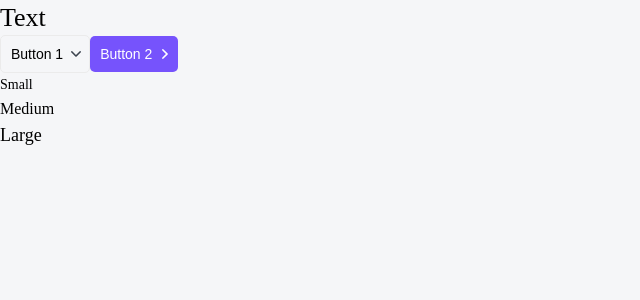
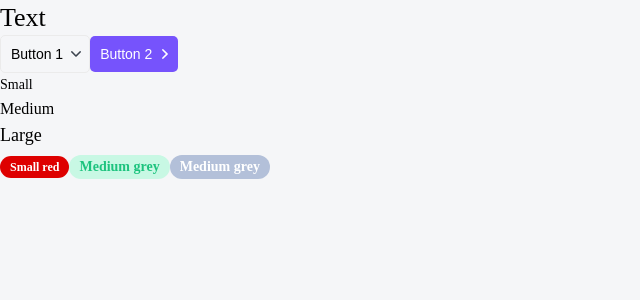
Before and after one commit to AlexanderBitagirov/NestJS-TypeScript, a Next.js app: page / in a window 1280 px wide. Shown: the top 300 px of the page, without its empty margins (0-640 px from the left). Built offline with nearby package versions, Linux system fonts and the light colour scheme.

Commit message:
created Tag component

```diff
--- /dev/null
+++ b/components/Tag/Tag.module.css
@@ -0,0 +1,53 @@
+.tag {
+    display: inline-block;
+
+    box-sizing: border-box;
+    margin-top: 5px;
+    border-radius: 20px;
+}
+
+.s {
+    padding: 5px 10px;
+
+    font-size: 12px;
+    line-height: 12px;
+}
+
+
+.m {
+    padding: 5px 10px;
+
+    font-size: 14px;
+    line-height: 14px;
+}
+
+.ghost {
+    border: 1px solid var(--gray-light);
+}
+
+.red {
+    color: var(--white);
+    background-color: #DE0000;
+
+    font-weight: bold;
+}
+
+.grey {
+    color: var(--white);
+    background-color: #B3C0D9;
+
+    font-weight: bold;
+}
+
+.green {
+    color: var(--green);
+    background: var(--green-light);
+
+    font-weight: bold;
+}
+
+.primary {
+    color: var(--primary);
+    background: none;
+    border:  1px solid var(--primary);
+}
--- /dev/null
+++ b/components/Tag/Tag.tsx
@@ -0,0 +1,24 @@
+import { PtagProps } from "./Tag.props";
+import styles from "./Tag.module.css";
+import cn from "classnames";
+
+export const Tag = ({size = 's' , children, color = 'ghost', href, className, ...props}: PtagProps):JSX.Element => {
+    return(
+        <p className={cn(styles.tag, className, {
+            [styles.s]: size === "s",
+            [styles.m]: size === "m",
+            [styles.ghost]: color === "ghost",
+            [styles.red]: color === "red",
+            [styles.grey]: color === "grey",
+            [styles.green]: color === "green",
+            [styles.primary]: color === "primary",
+        })} {...props}
+        >
+            {
+            href
+            ? <a href={href}>{children}</a>
+            : <>{children}</>
+            }
+        </p>
+    );
+};
--- a/components/index.tsx
+++ b/components/index.tsx
@@ -1,3 +1,4 @@
 export * from './Htag/Htag';
 export * from './Button/Button';
 export * from './Ptag/Ptag';
+export * from './Tag/Tag';
--- a/pages/index.tsx
+++ b/pages/index.tsx
@@ -1,5 +1,5 @@
 import type { NextPage } from 'next';
-import { Button, Htag, Ptag } from '../components';
+import { Button, Htag, Ptag, Tag } from '../components';
 
 
 const Home: NextPage = () => {
@@ -11,6 +11,10 @@
       <Ptag size='s'>Small</Ptag>
       <Ptag size='m'>Medium</Ptag>
       <Ptag size='l'>Large</Ptag>
+      <Tag size='s' color='red'>Small red</Tag>
+      <Tag size='m' color='green'>Medium grey</Tag>
+      <Tag size='m' color='grey'>Medium grey</Tag>
+
     </>
   );
 };
--- a/styles/globals.css
+++ b/styles/globals.css
@@ -20,4 +20,6 @@
   --white: white;
   --primary: #7653FC;
   --gray-light: #EBEBEB;
+  --green: #1DC37E  ;
+  --green-light: #C8F8E4;
 }
```
Also changed, not shown: components/Tag/Tag.props.ts (added, +8 -0 lines).
